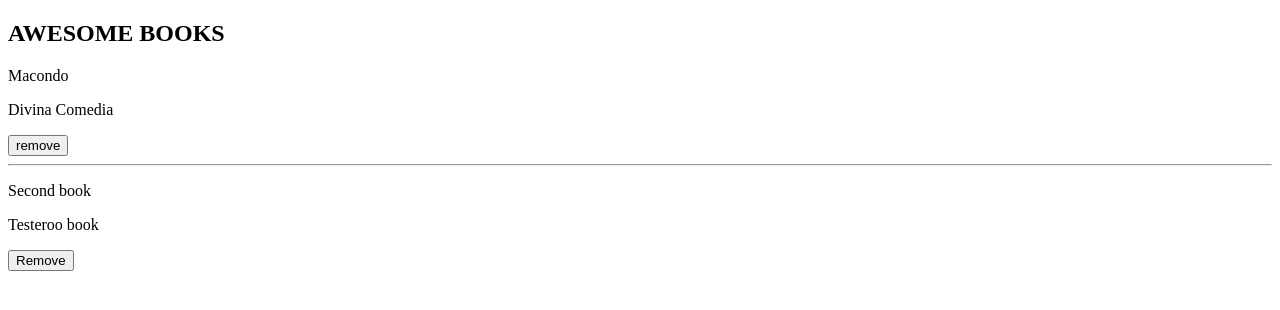
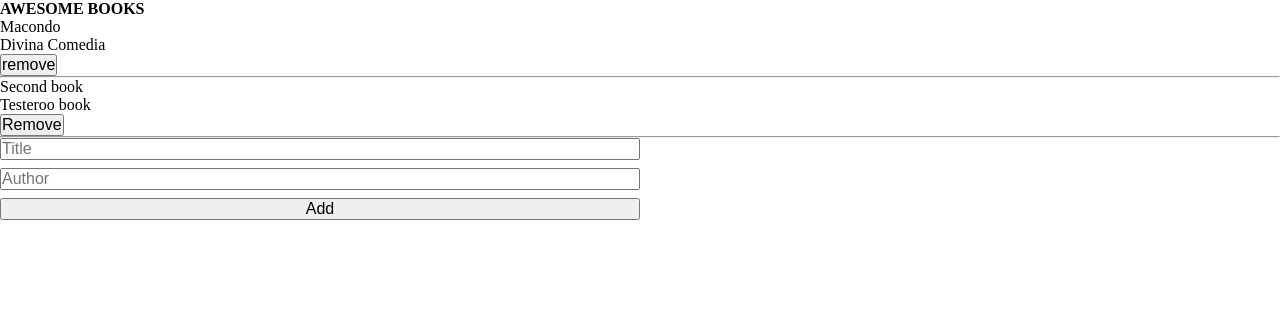
Before and after one commit to RuriEnciso/Awesome_books2, a plain HTML site: page index.html in a window 1280 px wide. Drawn offline with Linux system fonts and the light colour scheme.

Commit message:
Add form section

```diff
--- a/index.html
+++ b/index.html
@@ -3,6 +3,7 @@
 <head>
     <meta charset="UTF-8">
     <meta name="viewport" content="width=device-width, initial-scale=1.0">
+    <link rel="stylesheet" href="style.css">
     <title>Awesome Books</title>
 </head>
 <body>
@@ -17,9 +18,14 @@
         <p>Second book</p>
         <p>Testeroo book</p>
         <button>Remove</button>
+        <hr>
     </second>
     <section>
-
+        <form action="">
+            <input class="inputs" type="text" placeholder="Title">
+            <input class="inputs" type="text" placeholder="Author">
+            <button type="submit">Add</button>
+        </form>
     </section>
 
 
--- a/style.css
+++ b/style.css
@@ -0,0 +1,14 @@
+* {
+  margin: 0;
+  padding: 0;
+  box-sizing: border-box;
+  font-size: 16px;
+}
+
+form {
+  display: flex;
+  flex-flow: column nowrap;
+  width: 50%;
+  height: auto;
+  gap: 0.5rem;
+}
```
